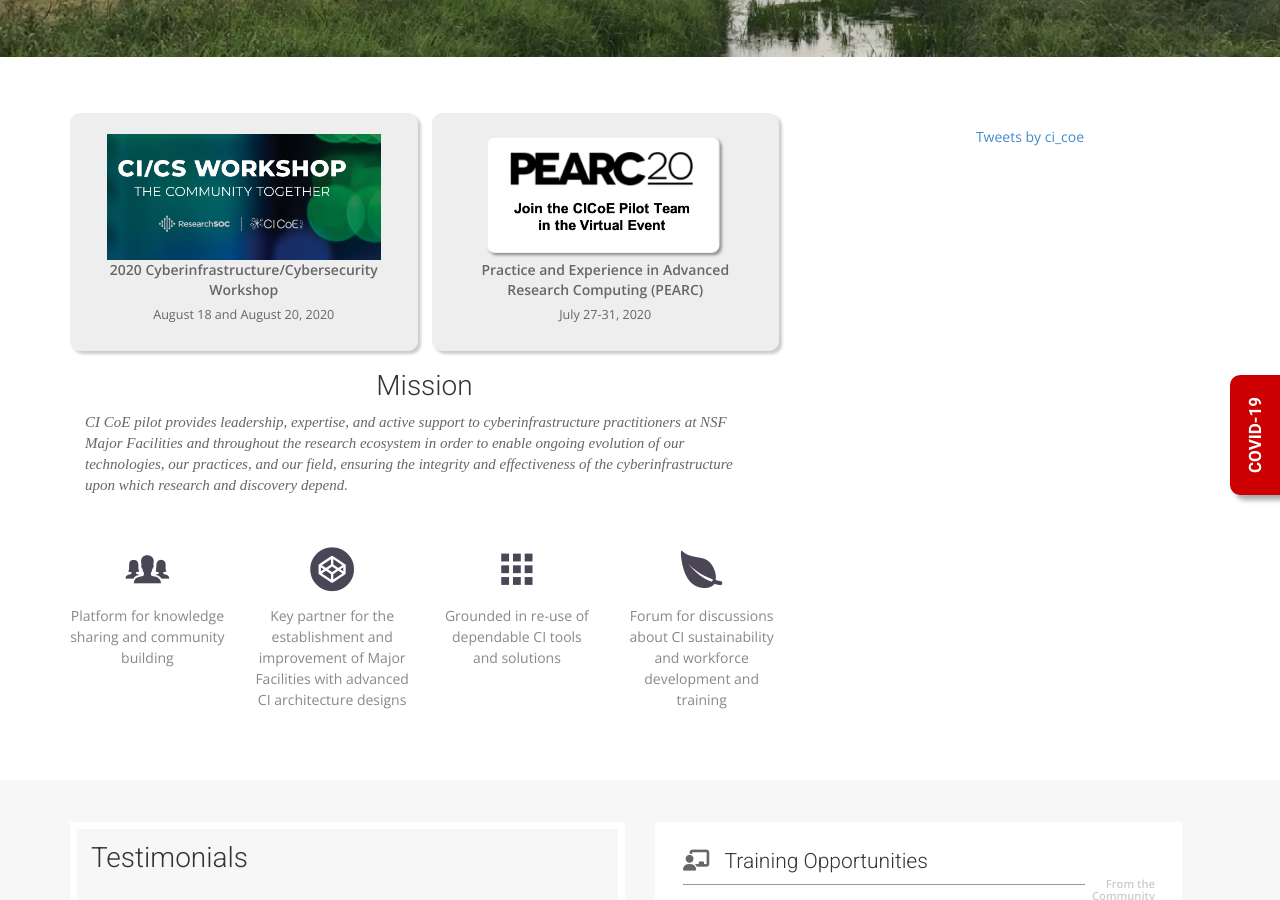
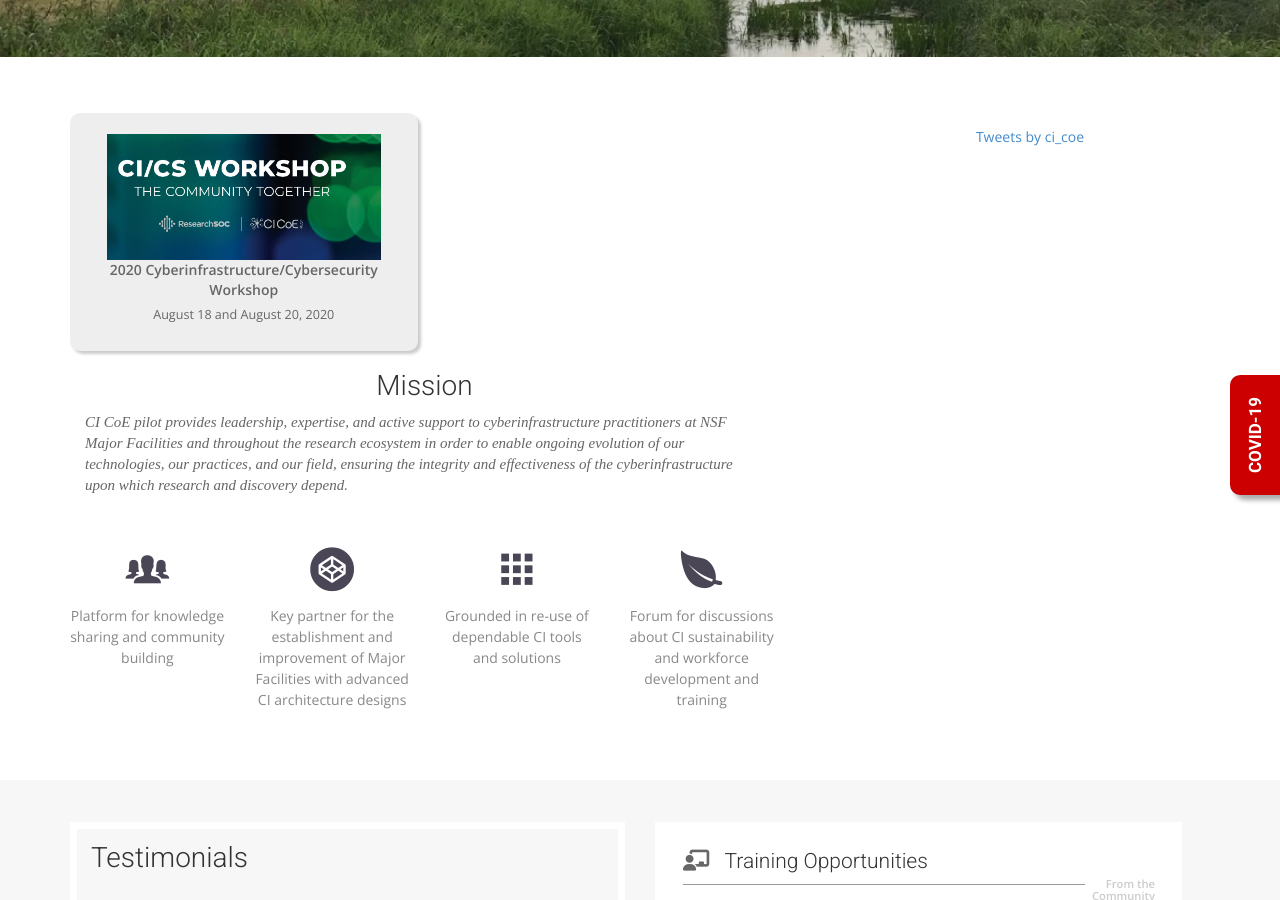
Before and after one commit to cicoe/cicoe.github.io, a Jekyll site: the page built from index.html, in a window 1280 px wide and 900 px high, scrolled down 333 px. Built offline with Jekyll 4.4.1, drawn with Linux system fonts in a browser that asks for light colours; nearby versions of some CDN libraries; some web fonts are replaced; comment, search, counter and statistics services are not loaded.

Commit message:
Removed PEARC and fixed CICS workshop link

```diff
--- a/index.html
+++ b/index.html
@@ -12,7 +12,7 @@
                 <div class="col-md-6" style="padding: 0; padding-right: 0.5em">
                     <div class="alert-info">
                         <div style="margin: auto; max-height: 9em; text-align: center">
-                            <a href="https://researchsoc.iu.edu/training/ci-cs-workshop-registration.html" target="_blank">
+                            <a href="https://researchsoc.iu.edu/training/ci-cs-workshop.html" target="_blank">
                                 <img src="img/news/cics-workshop.png" style="max-height: 9em"/>
                             </a>
                         </div>
@@ -20,17 +20,6 @@
                             <strong>2020 Cyberinfrastructure/Cybersecurity Workshop</strong>
                         </p>
                         <p style="text-align: center; font-size: 0.9em">August 18 and August 20, 2020</p>
-                    </div>
-                </div>
-                <div class="col-md-6" style="padding: 0; padding-left: 0.5em">
-                    <div class="alert-info">
-                        <div style="margin: auto; max-height: 9em; text-align: center">
-                            <a href="/pearc20"> <img src="img/news/pearc20-cicoe.png" style="max-height: 9em"/> </a>
-                        </div>
-                        <p style="text-align: center; font-size: 1em">
-                            <strong>Practice and Experience in Advanced Research Computing (PEARC)</strong>
-                        </p>
-                        <p style="text-align: center; font-size: 0.9em">July 27-31, 2020</p>
                     </div>
                 </div>
                 <div class="col-sm-12 col-md-12 section-title">
```
